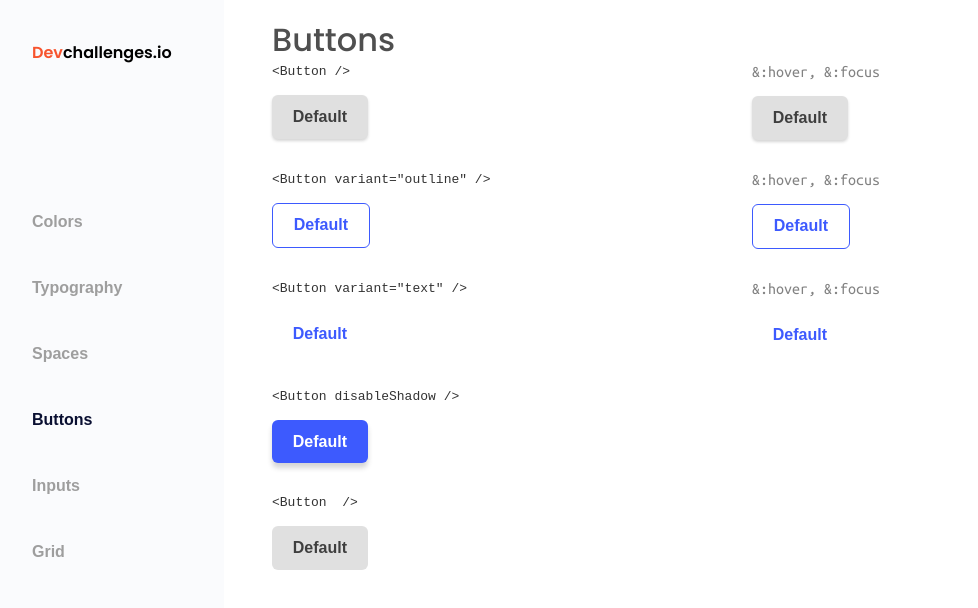
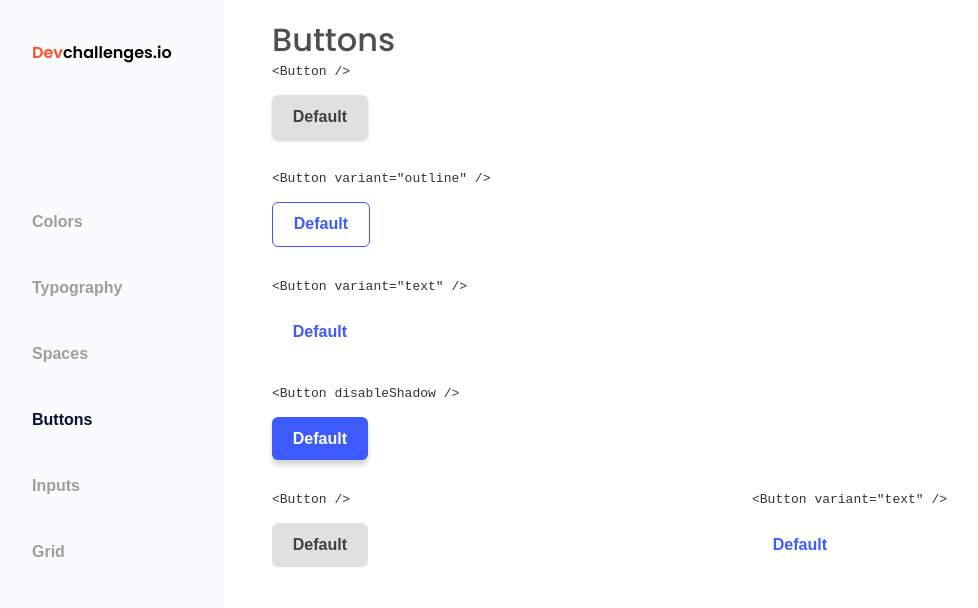
Before and after one commit to gabycode/buttonComponent, a React (Vite) app: page / in a window 1280 px wide. Shown: the top 608 px of the page, without its empty margins (0-978 px from the left). Built offline with nearby package versions, Linux system fonts and the light colour scheme.

Commit message:
fix: div class names

```diff
--- a/src/components/Buttons.jsx
+++ b/src/components/Buttons.jsx
@@ -3,6 +3,7 @@ import "../App.css";
 
 export default function Buttons() {
   const [disable, setDisable] = useState(false);
+  const [textDisable, setTextDisable] = useState(false);
 
   return (
     <div className="main">
@@ -11,10 +12,6 @@ export default function Buttons() {
       <div className="button-row">
         <div className="btns-container">
           <pre className="button-title normal">&lt;Button /&gt;</pre>
-          <button className="normal">Default</button>
-        </div>
-        <div className="btns-container">
-          <pre className="button-subtitle">&:hover, &:focus</pre>
           <button className="normal">Default</button>
         </div>
       </div>
@@ -26,10 +23,6 @@ export default function Buttons() {
           </pre>
           <button className="outline">Default</button>
         </div>
-        <div className="btns-container">
-          <pre className="button-subtitle">&:hover, &:focus</pre>
-          <button className="outline">Default</button>
-        </div>
       </div>
 
       <div className="button-row">
@@ -37,10 +30,6 @@ export default function Buttons() {
           <pre className="button-title text">
             &lt;Button variant="text" /&gt;
           </pre>
-          <button className="text">Default</button>
-        </div>
-        <div className="btns-container">
-          <pre className="button-subtitle">&:hover, &:focus</pre>
           <button className="text">Default</button>
         </div>
       </div>
@@ -58,8 +47,8 @@ export default function Buttons() {
 
       <div className="button-row">
         <div className="btns-container">
-          <pre className="button-title disabled">
-            &lt;Button {disable ? "disabled" : ""} /&gt;
+          <pre className="button-title text-disabled">
+            &lt;Button{disable ? " disabled" : ""} /&gt;
           </pre>
           <button
             onClick={() => setDisable(!disable)}
@@ -67,6 +56,16 @@ export default function Buttons() {
             {disable ? "Disabled" : "Default"}
           </button>
         </div>
+        <div className="btns-container">
+          <pre className="button-title disabled">
+            &lt;Button variant="text"{textDisable ? " disabled" : ""} /&gt;
+          </pre>
+          <button
+            onClick={() => setTextDisable(!textDisable)}
+            className={textDisable ? " disable" : "text-not-disable"}>
+            {textDisable ? "Disabled" : "Default"}
+          </button>
+        </div>
       </div>
     </div>
   );
```
